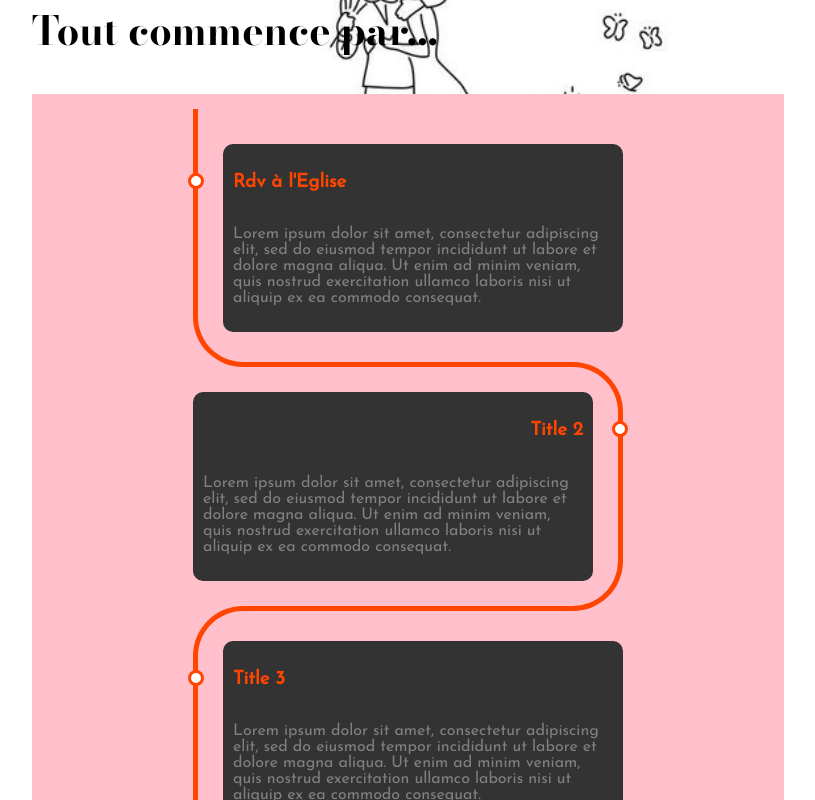
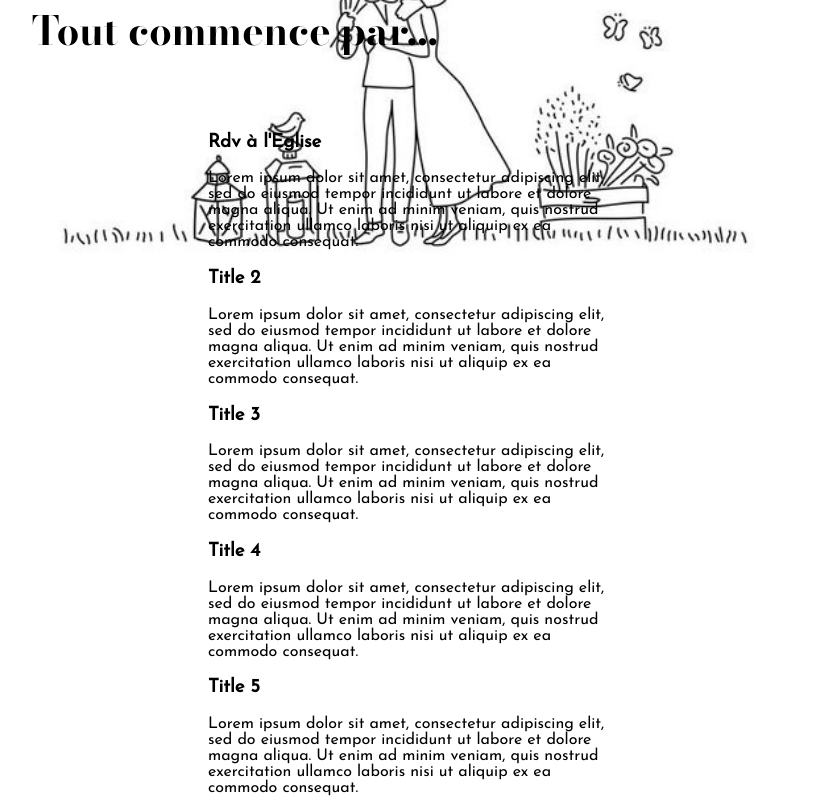
Before and after one commit to tatiana-sthl/wedding, a Next.js app: page / in a window 1280 px wide. Shown: the part 740-1540 px from the top of the page, without its empty margins (232-1047 px from the left). Built offline with nearby package versions, Linux system fonts and the light colour scheme.

Commit message:
continue to resolve bug about scroll

```diff
--- a/src/app/components/timeline.js
+++ b/src/app/components/timeline.js
@@ -1,59 +1,61 @@
 import React, { useEffect } from 'react';
 import styles from '../page.module.css';
 
+const Timeline = () => {
+  const threshold = 0.1;
+  const options = {
+    root: null,
+    rootMargin: '0px',
+    threshold
+  };
 
-const Timeline = () => {
-    useEffect(() => {
-        console.log('Composant Timeline chargé');
-        const cards = document.querySelectorAll('.card');
+  const handleIntersect = (entries, observer) => {
+    entries.forEach((entry) => {
+      if (entry.intersectionRatio > threshold) {
+        entry.target.classList.remove('reveal');
+        observer.unobserve(entry.target);
+      }
+    });
+  };
 
-        const handleScroll = () => {
-            console.log('Défilement détecté');
-          cards.forEach((card, index) => {
-            const rect = card.getBoundingClientRect();
-            if (rect.top < window.innerHeight * 0.75) {
-              card.classList.add('visible');
-              console.log('Carte visible :', card);
-            }
-          });
-        };
+  document.documentElement.classList.add('reveal-loaded');
 
-        window.addEventListener('scroll', handleScroll);
-        handleScroll();
-
-        return () => {
-          window.removeEventListener('scroll', handleScroll);
-        };
-      }, []);
+  window.addEventListener('DOMContentLoaded', () => {
+    const observer = new IntersectionObserver(handleIntersect, options);
+    const targets = document.querySelectorAll('.reveal');
+    targets.forEach((target) => {
+      observer.observe(target);
+    });
+  });
 
   return (
     <div className={styles.timeline}>
     <div className={styles.outer}>
-      <div className={styles.card}>
+      <div className={`${styles.card} reveal`}>
         <div className={styles.info}>
           <h3 className={styles.title}>Rdv à l'Eglise</h3>
           <p>Lorem ipsum dolor sit amet, consectetur adipiscing elit, sed do eiusmod tempor incididunt ut labore et dolore magna aliqua. Ut enim ad minim veniam, quis nostrud exercitation ullamco laboris nisi ut aliquip ex ea commodo consequat. </p>
         </div>
       </div>
-      <div className={styles.card}>
+      <div className={`${styles.card} reveal`}>
         <div className={styles.info}>
           <h3 className={styles.title}>Title 2</h3>
           <p>Lorem ipsum dolor sit amet, consectetur adipiscing elit, sed do eiusmod tempor incididunt ut labore et dolore magna aliqua. Ut enim ad minim veniam, quis nostrud exercitation ullamco laboris nisi ut aliquip ex ea commodo consequat. </p>
         </div>
       </div>
-      <div className={styles.card}>
+      <div className={`${styles.card} reveal`}>
         <div className={styles.info}>
           <h3 className={styles.title}>Title 3</h3>
           <p>Lorem ipsum dolor sit amet, consectetur adipiscing elit, sed do eiusmod tempor incididunt ut labore et dolore magna aliqua. Ut enim ad minim veniam, quis nostrud exercitation ullamco laboris nisi ut aliquip ex ea commodo consequat. </p>
         </div>
       </div>
-      <div className={styles.card}>
+      <div className={`${styles.card} reveal`}>
         <div className={styles.info}>
           <h3 className={styles.title}>Title 4</h3>
           <p>Lorem ipsum dolor sit amet, consectetur adipiscing elit, sed do eiusmod tempor incididunt ut labore et dolore magna aliqua. Ut enim ad minim veniam, quis nostrud exercitation ullamco laboris nisi ut aliquip ex ea commodo consequat. </p>
         </div>
       </div>
-      <div className={styles.card}>
+      <div className={`${styles.card} reveal`}>
         <div className={styles.info}>
           <h3 className={styles.title}>Title 5</h3>
           <p>Lorem ipsum dolor sit amet, consectetur adipiscing elit, sed do eiusmod tempor incididunt ut labore et dolore magna aliqua. Ut enim ad minim veniam, quis nostrud exercitation ullamco laboris nisi ut aliquip ex ea commodo consequat. </p>
--- a/src/app/page.module.css
+++ b/src/app/page.module.css
@@ -111,7 +111,6 @@
   font-family: 'Josefin Sans', sans-serif;
   display: flex;
   justify-content: center;
-  background: pink;
   margin: 20px auto;
   padding: 20px;
 }
@@ -123,95 +122,24 @@
   max-width: 400px;
 }
 
-/* setting padding based on even or odd */
-.card:nth-child(odd) {
-  padding: 30px 0 30px 30px;
-}
-.card:nth-child(even) {
-  padding: 30px 30px 30px 0;
-}
-/* Global ::before */
-.card::before {
-  content: "";
-  position: absolute;
-  width: 50%;
-  border: solid orangered;
+.reveal-loaded .reveal [class*="reveal-"] {
+  opacity: 0;
+  transform: translateY(30px);
 }
 
-/* Setting the border of top, bottom, left */
-.card:nth-child(odd)::before {
-  left: 0px;
-  top: -4.5px;
-  bottom: -4.5px;
-  border-width: 5px 0 5px 5px;
-  border-radius: 50px 0 0 50px;
+.reveal-loaded [class*="reveal"]{
+  transition: 1s cubic-bezier(.5, 0, 0, 1);
 }
 
-/* Setting the border of top, bottom, right */
-.card:nth-child(even)::before {
-  right: 0;
-  top: 0;
-  bottom: 0;
-  border-width: 5px 5px 5px 0;
-  border-radius: 0 50px 50px 0;
+/* On ajoute du délai */
+.reveal-loaded .reveal-2 {
+  transition-delay: .1s;
 }
 
-/* Removing the border if it is the first card */
-.card:first-child::before {
-  border-top: 0;
-  border-top-left-radius: 0;
+.reveal-loaded .reveal-3 {
+  transition-delay: .2s;
 }
 
-/* Removing the border if it is the last card  and it's odd */
-.card:last-child:nth-child(odd)::before {
-  border-bottom: 0;
-  border-bottom-left-radius: 0;
+.reveal-loaded .reveal-4 {
+  transition-delay: .3s;
 }
-
-/* Removing the border if it is the last card  and it's even */
-.card:last-child:nth-child(even)::before {
-  border-bottom: 0;
-  border-bottom-right-radius: 0;
-}
-
-/* Information about the timeline */
-.info {
-  display: flex;
-  flex-direction: column;
-  background: #333;
-  color: gray;
-  border-radius: 10px;
-  padding: 10px;
-}
-
-/* Title of the card */
-.title {
-  color: orangered;
-  position: relative;
-}
-
-/* Timeline dot  */
-.title::before {
-  content: "";
-  position: absolute;
-  width: 10px;
-  height: 10px;
-  background: white;
-  border-radius: 999px;
-  border: 3px solid orangered;
-}
-
-/* text right if the card is even  */
-.card:nth-child(even) > .info > .title {
-  text-align: right;
-}
-
-/* setting dot to the left if the card is odd */
-.card:nth-child(odd) > .info > .title::before {
-  left: -45px;
-}
-
-/* setting dot to the right if the card is odd */
-.card:nth-child(even) > .info > .title::before {
-  right: -45px;
-}
```
